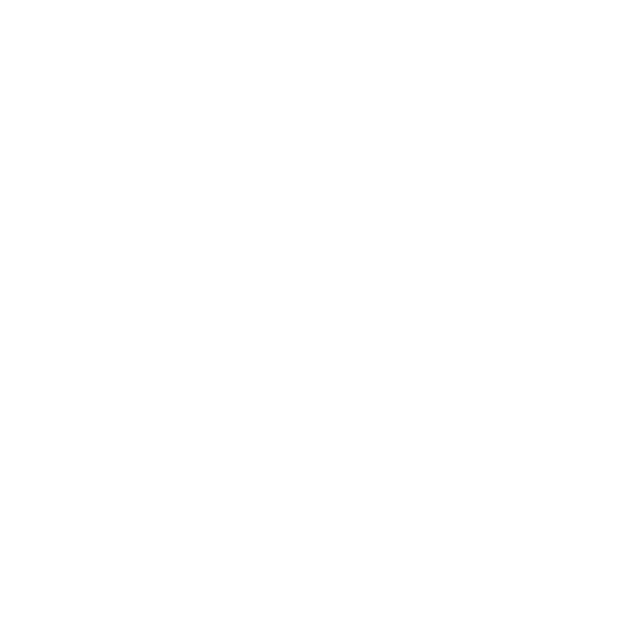
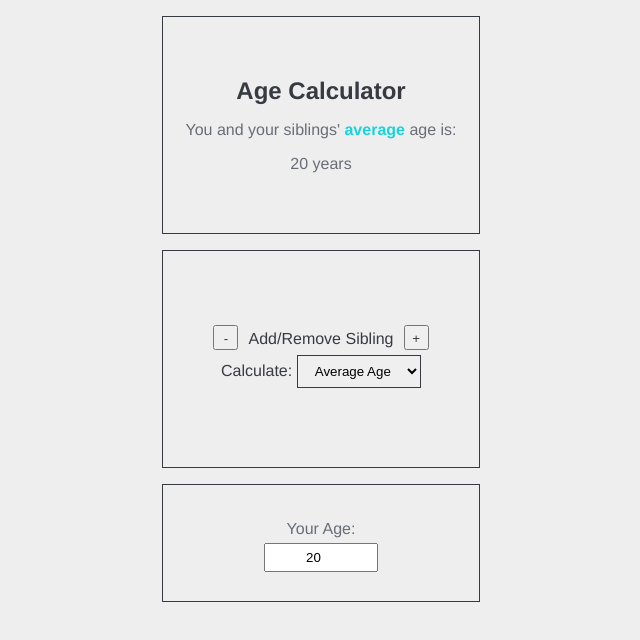
Before and after one commit to shah-a/web1.0-10-custom-calculator, a plain HTML site: page index.html in a window 1280 px wide. Shown: the whole page, without its empty margins (319-959 px from the left). Drawn offline with Linux system fonts and the light colour scheme.

Commit message:
Skeleton from WEB1.0 diagnostic, adjusted HTML + CSS

```diff
--- a/index.html
+++ b/index.html
@@ -2,12 +2,45 @@
 <html lang="en">
 
 <head>
-    <title>Custom Calculator</title>
-    <link rel="stylesheet" type="text/css" href="style.css">
+  <title>Custom Calculator</title>
+  <link rel="stylesheet" type="text/css" href="style.css">
 </head>
 
 <body>
-    <script src="script.js"></script>
+  <div>
+    <section id="output">
+      <h1>Age Calculator</h1>
+      <p>You and your siblings' <span id="calctype-output">average</span> age is:</p>
+      <p id="calculation">20 years</p>
+    </section>
+
+    <section id="options">
+      <div>
+        <button id="remove">-</button>
+        <label>Add/Remove Sibling</label>
+        <button id="add">+</button>
+      </div>
+      <label>Calculate:
+        <select id="calctype-input">
+          <option value="average">Average Age</option>
+          <option value="combined">Combined Age</option>
+        </select>
+      </label>
+    </section>
+
+    <section id="inputs">
+      <label>Your Age:</label>
+      <input id="your-age" type="number" value="20">
+      <!--
+      <label>Your Age:</label>
+      <input id="your-age" type="number" value="20">
+      <label>Your Age:</label>
+      <input id="your-age" type="number" value="20">
+      -->
+    </section>
+  </div>
+
+  <script src="script.js"></script>
 </body>
 
 </html>
--- a/style.css
+++ b/style.css
@@ -0,0 +1,82 @@
+/*Colour palette: https://colorhunt.co/palette/213547
+#eeeeee
+#686d76
+#373a40
+#19d3da
+*/
+
+body {
+  font-family: "Helvetica", sans-serif;
+  color: #686d76;
+  background-color: #eeeeee;
+  text-align: center;
+}
+
+h1 {
+  color: #373a40;
+}
+
+body > div {
+  display: flex;
+  flex-direction: column;
+  align-items: center;
+}
+
+section {
+  margin: 0.5em;
+  padding: 0.5em;
+  border: 1px solid #373a40;
+}
+
+#output, #options {
+  width: 300px;
+  height: 200px;
+}
+
+#inputs {
+  width: 300px;
+  height: 100px;
+  transition: all 0.2s;
+}
+
+#output h1, #output p {
+  margin: 0;
+  padding: 0.5rem;
+}
+
+#calctype-output {
+  color: #19d3da;
+  font-weight: bold;
+}
+
+#output, #options, #inputs {
+  display: flex;
+  flex-direction: column;
+  justify-content: center;
+  align-items: center;
+}
+
+#options label, #options button {
+  color: #373a40;
+  padding: 0.35em;
+}
+
+#options button {
+  width: 25px;
+  height: 25px;
+}
+
+#options select {
+  border: 1px solid #373a40;
+  padding: 0.5em;
+  text-align: center;
+}
+
+#inputs label, #inputs input {
+  padding: 0.35em;
+}
+
+#inputs input {
+  width: 100px;
+  text-align: center;
+}
```
